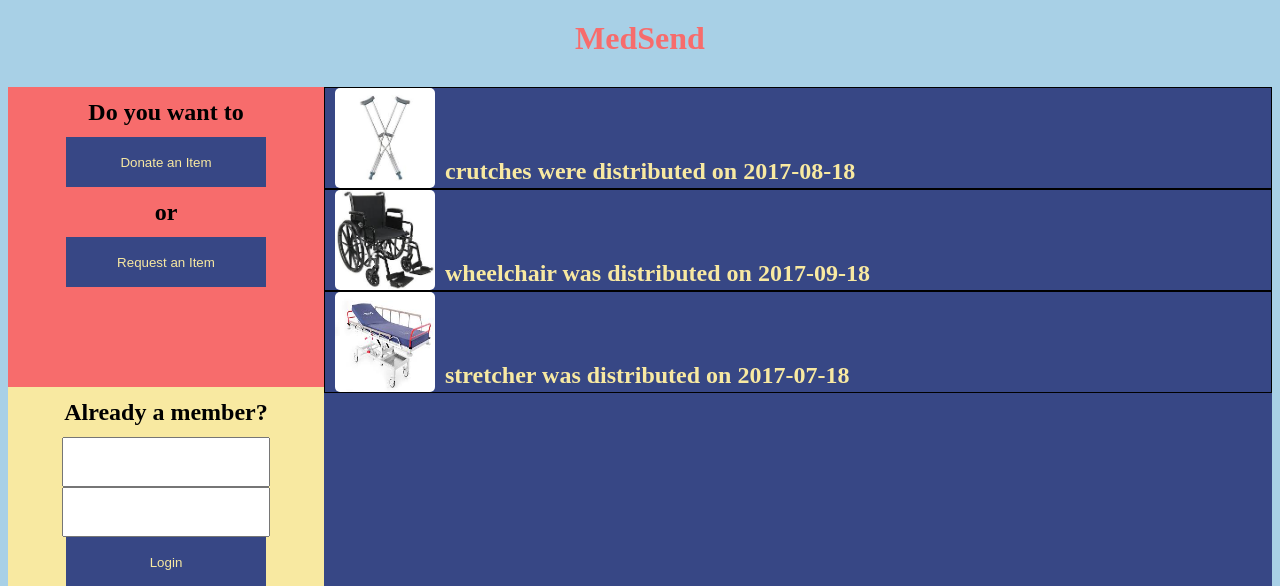
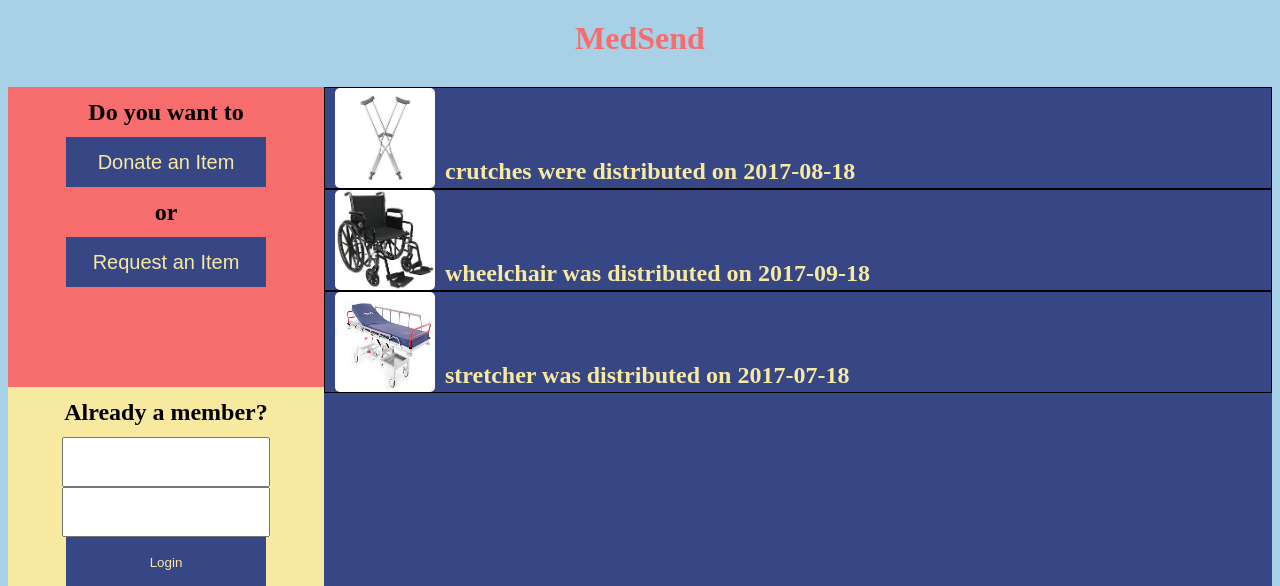
Before and after one commit to jmurp7385/medsend, a Flask app: page / in a window 1280 px wide. Shown: the top 586 px of the page. Run offline with Flask 2, Linux system fonts and the light colour scheme; data comes from the database, SQL or seed files in the repository; both versions use the stored data as it was after the commit.

Commit message:
updates - db

```diff
--- a/app/static/css/index.css
+++ b/app/static/css/index.css
@@ -70,12 +70,14 @@ img {
   grid-area: btn_d;
   align-self: center;
   justify-self: center;
+  font-size: 20px;
 }
 
 #request{
   grid-area: btn_r;
   align-self: center;
   justify-self: center;
+  font-size: 20px;
 }
 
 .center-wrapper {
```
Also changed, not shown: app/db/database.db.
